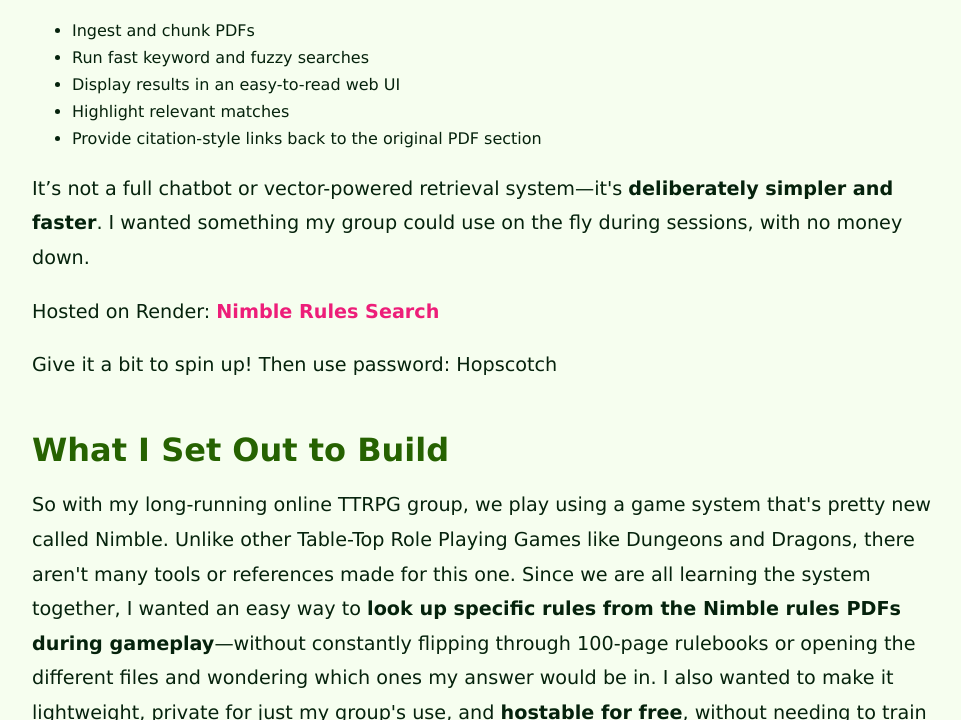
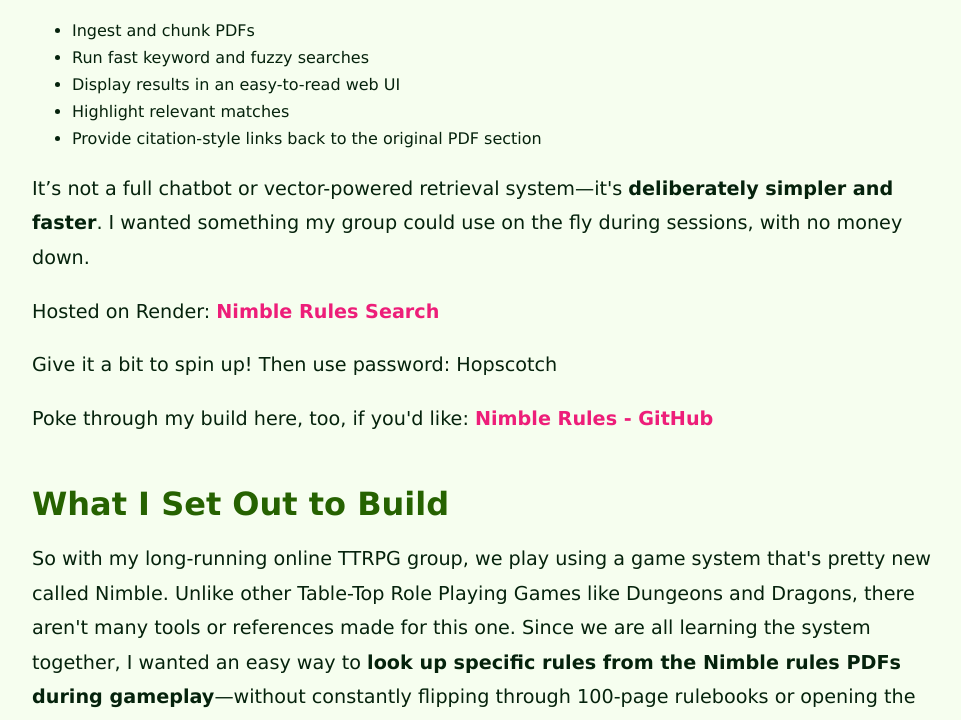
Before and after one commit to sae-br/questadon-11ty, an Eleventy site: page projects/ai-rule-search-tool-for-nimble-ttrpg.md in a window 1280 px wide. Shown: the part 380-1100 px from the top of the page, without its empty margins (158-1119 px from the left). Built offline with nearby package versions, Linux system fonts and the light colour scheme; Eleventy itself is replaced by a stand-in of ours; files that its build step writes are made by us from their sources.

Commit message:
scroll background fix and Nimble AI Github ref

```diff
--- a/projects/ai-rule-search-tool-for-nimble-ttrpg.md
+++ b/projects/ai-rule-search-tool-for-nimble-ttrpg.md
@@ -22,6 +22,8 @@
 Hosted on Render: [Nimble Rules Search](https://nimble-rules.onrender.com/search)
 
 Give it a bit to spin up! Then use password: Hopscotch
+
+Poke through my build here, too, if you'd like: [Nimble Rules - GitHub](https://github.com/sae-br/nimble-rules)
 
 
 ## What I Set Out to Build
```
Also changed, not shown: site.webmanifest, 1 other file.
